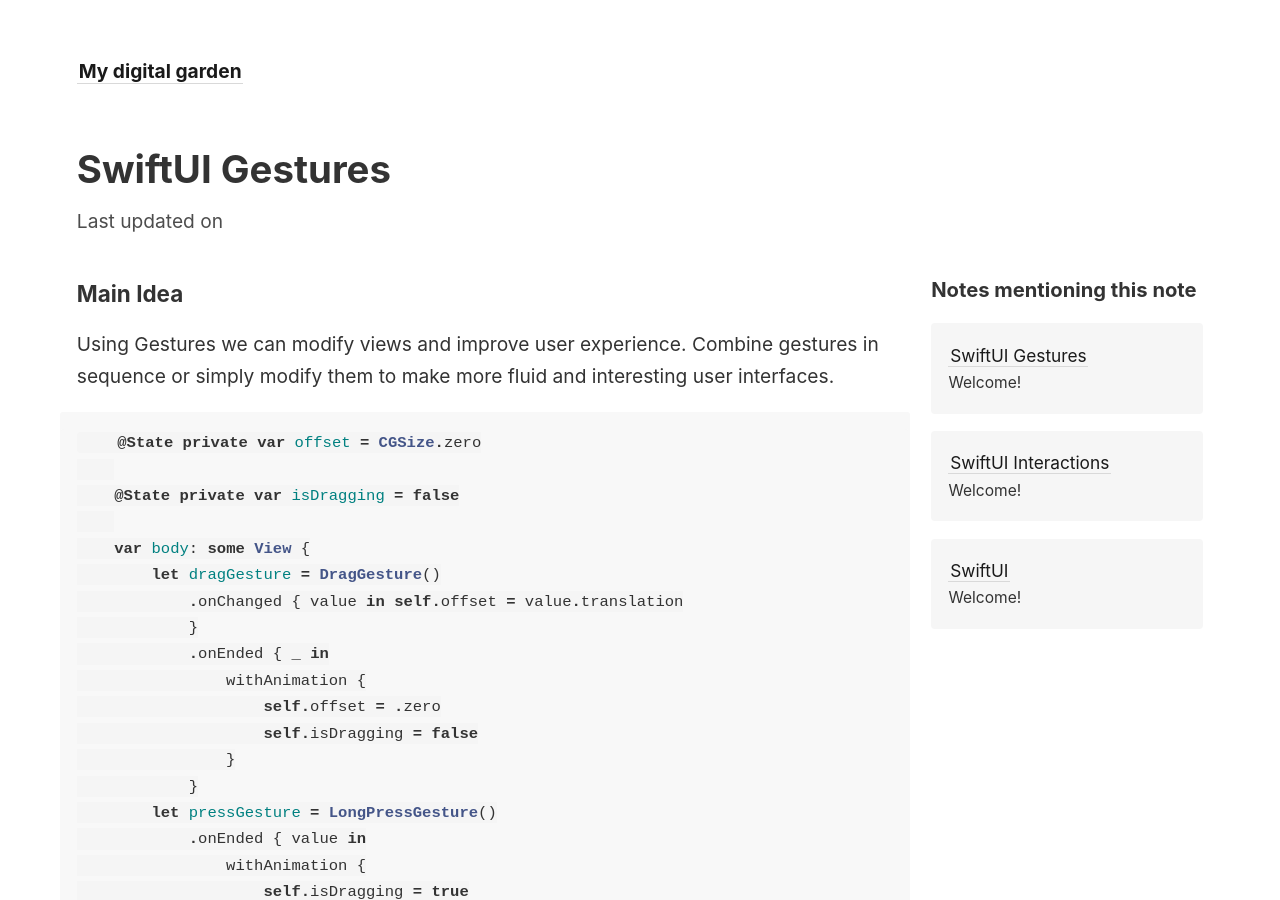
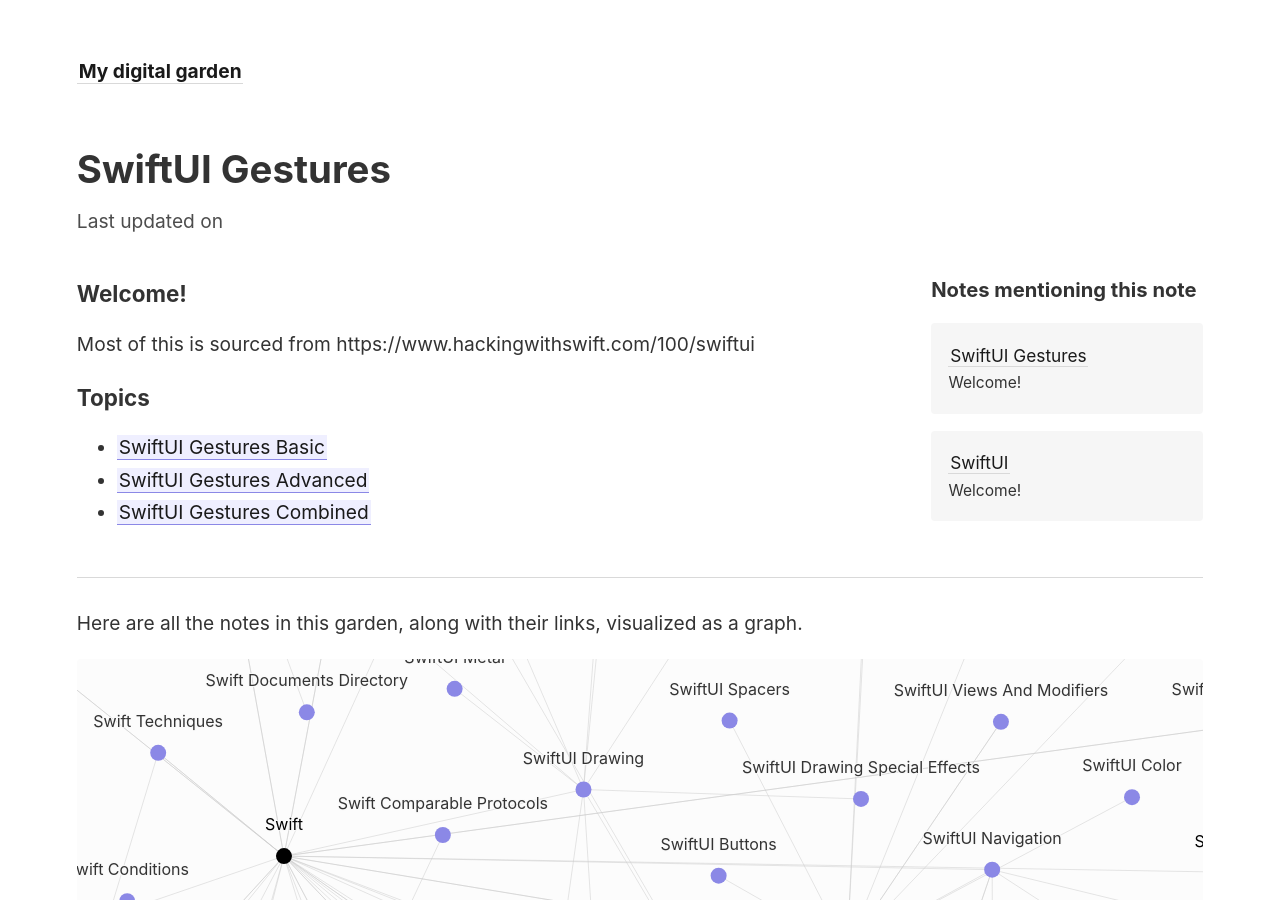
Before and after one commit to ahrchen/digital-garden-knowselfdaily, a Jekyll site: the page built from _notes/SwiftUI/SwiftUI Gestures/SwiftUI Gestures.md, in a window 1280 px wide and 900 px high. Built offline with Jekyll 4.4.1, drawn with Linux system fonts in a browser that asks for light colours; some of the changed text lies outside the part shown.

````diff
--- a/_notes/SwiftUI/SwiftUI Interaction/SwiftUI Gestures.md
+++ /dev/null
@@ -1,39 +0,0 @@
----
-title: SwiftUI Gestures
----
-
-### Main Idea
-
-Using Gestures we can modify views and improve user experience. Combine gestures in sequence or simply modify them to make more fluid and interesting user interfaces.
-
-```swift
-    @State private var offset = CGSize.zero
-
-    @State private var isDragging = false
-
-    var body: some View {
-        let dragGesture = DragGesture()
-            .onChanged { value in self.offset = value.translation
-            }
-            .onEnded { _ in
-                withAnimation {
-                    self.offset = .zero
-                    self.isDragging = false
-                }
-            }
-        let pressGesture = LongPressGesture()
-            .onEnded { value in
-                withAnimation {
-                    self.isDragging = true
-                }
-            }
-        let combined = pressGesture.sequenced(before: dragGesture)
-
-        return Circle()
-            .fill(Color.red)
-            .frame(width: 64, height: 64)
-            .scaleEffect(isDragging ? 1.5 : 1)
-            .offset(offset)
-            .gesture(combined)
-    }
-```
````
Also changed, not shown: _notes/SwiftUI/SwiftUI Interaction/SwiftUI Haptics.md (+82 -32 lines), _notes/SwiftUI/SwiftUI Interaction/SwiftUI Interactions.md (+0 -1 lines), 2 other files.
